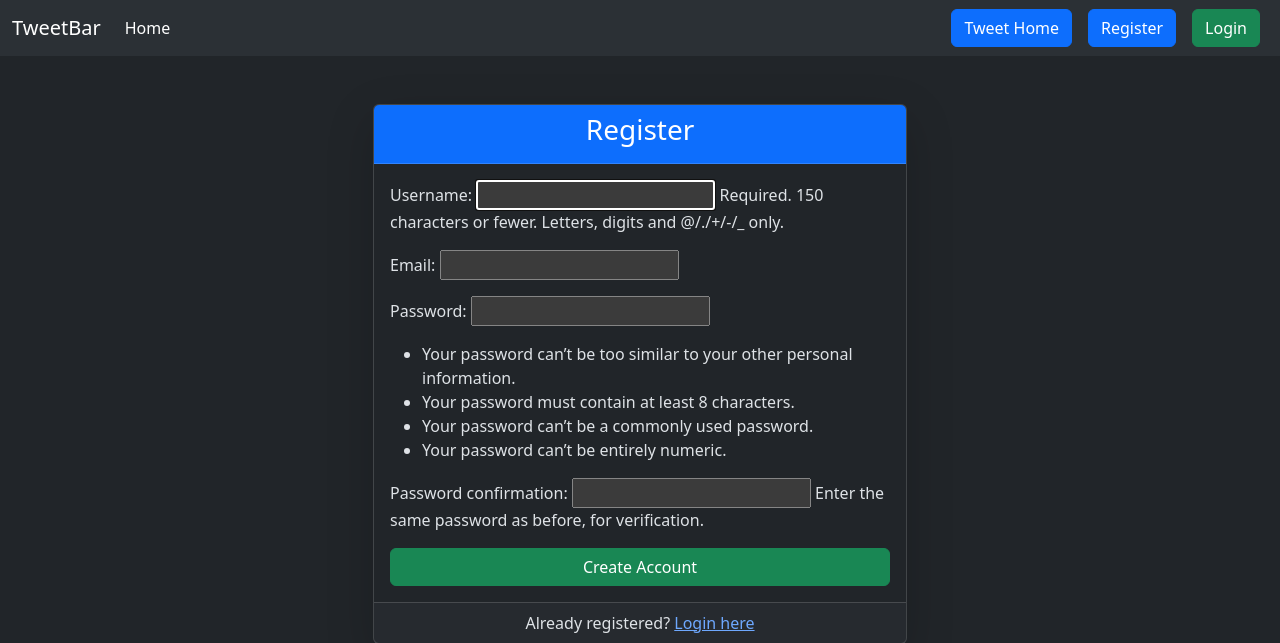
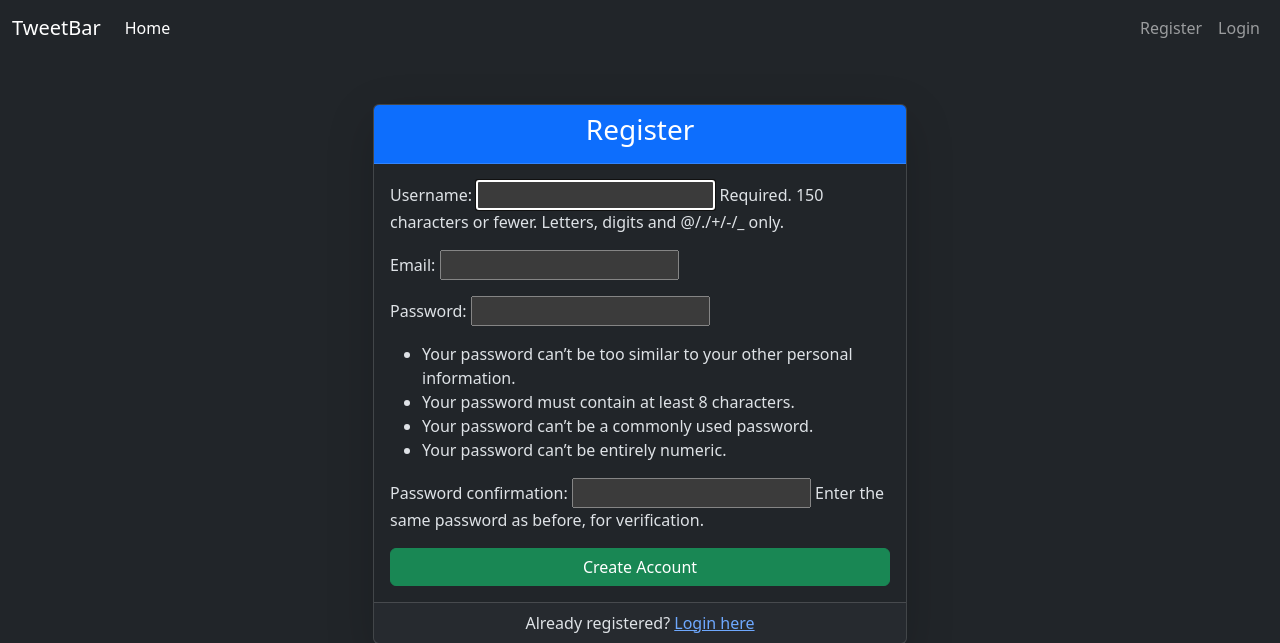
Before and after one commit to rohitgiri0/Tweetkarr, a Django app: page /register/ in a window 1280 px wide. Shown: the top 643 px of the page. Run offline with Django 5.2, Linux system fonts and the light colour scheme.

Commit message:
nav fixed

```diff
--- a/tweetkarr/templates/layout.html
+++ b/tweetkarr/templates/layout.html
@@ -12,58 +12,63 @@
     <link href="https://cdn.jsdelivr.net/npm/bootstrap@5.3.7/dist/css/bootstrap.min.css" rel="stylesheet" integrity="sha384-LN+7fdVzj6u52u30Kp6M/trliBMCMKTyK833zpbD+pXdCLuTusPj697FH4R/5mcr" crossorigin="anonymous">
 </head>
 <body>
-<nav class="navbar navbar-expand-lg bg-body-tertiary">
+<nav class="navbar navbar-expand-lg navbar-dark bg-dark">
   <div class="container-fluid">
     <a class="navbar-brand" href="#">TweetBar</a>
-    <button class="navbar-toggler" type="button" data-bs-toggle="collapse" data-bs-target="#navbarSupportedContent" aria-controls="navbarSupportedContent" aria-expanded="false" aria-label="Toggle navigation">
+    <button class="navbar-toggler" type="button" data-bs-toggle="collapse" data-bs-target="#navbarContent"
+      aria-controls="navbarContent" aria-expanded="false" aria-label="Toggle navigation">
       <span class="navbar-toggler-icon"></span>
     </button>
-    <div class="collapse navbar-collapse" id="navbarSupportedContent">
-      <ul class="navbar-nav me-auto mb-2 mb-lg-0">
+
+    <div class="collapse navbar-collapse" id="navbarContent">
+      <ul class="navbar-nav me-auto">
         <li class="nav-item">
           <a class="nav-link active" aria-current="page" href="http://127.0.0.1:8000/">Home</a>
         </li>
         {% comment %} <li class="nav-item">
-          <a class="nav-link" href="#">Link</a>
-        </li> {% endcomment %}
-        {% comment %} <li class="nav-item dropdown">
-          <a class="nav-link dropdown-toggle" href="#" role="button" data-bs-toggle="dropdown" aria-expanded="false">
-            Dropdown
-          </a>
-          <ul class="dropdown-menu">
-            <li><a class="dropdown-item" href="#">Action</a></li>
-            <li><a class="dropdown-item" href="#">Another action</a></li>
-            <li><hr class="dropdown-divider"></li>
-            <li><a class="dropdown-item" href="#">Something else here</a></li>
-          </ul>
-        </li> {% endcomment %}
-        {% comment %} <li class="nav-item">
-          <a class="nav-link disabled" aria-disabled="true">Disabled</a>
+          <a class="nav-link" href="{% url 'tweet_list' %}">Tweet Home</a>
         </li> {% endcomment %}
       </ul>
-      {% comment %} <form class="d-flex" role="search">
-        <input class="form-control me-2" type="search" placeholder="Search" aria-label="Search"/>
-        <button class="btn btn-outline-success" type="submit">Search</button>
-      </form> {% endcomment %}
 
-      <a href="{% url 'tweet_list'%} " class="btn btn-primary mx-2">Tweet Home</a>
-      {% if user.is_authenticated%}
-      <form action="{%url 'logout'%}" method="post">
-      {% csrf_token %}
-      <button class="btn btn-danger" type='submit'>Logout</button>
+      <ul class="navbar-nav ms-auto">
+        {% if user.is_authenticated %}
+          <li class="nav-item">
+            <span class="nav-link text-white">Welcome, {{ user.username }}</span>
+          </li>
+        {% else %}
+          <li class="nav-item">
+            <a class="nav-link" href="{% url 'register' %}">Register</a>
+          </li>
+          <li class="nav-item">
+            <a class="nav-link" href="{% url 'login' %}">Login</a>
+          </li>
+        {% endif %}
+      </ul>
+
+      {% if user.is_authenticated %}
+      <form action="{% url 'logout' %}" method="post" class="d-flex align-items-center ms-3">
+        {% csrf_token %}
+        <button type="submit" class="btn btn-outline-danger btn-sm">Logout</button>
       </form>
-      {%else %}
-      <a href="{% url 'register'%} " class="btn btn-primary mx-2">Register</a>
-      <a href="{% url 'login'%} " class="btn btn-success mx-2" >Login</a>
-
-      {%endif%}
+      {% endif %}
     </div>
   </div>
 </nav>
+<script>
+  const toggler = document.querySelector('.navbar-toggler');
+  const collapse = document.querySelector('#navbarContent');
 
+  if (toggler && collapse) {
+    toggler.addEventListener('click', function () {
+      collapse.classList.toggle('show');
+    });
+  }
+</script>
     <div class="container">
         {% block content %}
         {% endblock %}
     </div>
+    <!-- Bootstrap JS with Popper.js (required for navbar toggle) -->
+<script src="https://cdn.jsdelivr.net/npm/bootstrap@5.3.7/dist/js/bootstrap.bundle.min.js" integrity="sha384-ENjdO4Dr2bkBIFxQpeoA6VZ97KLcd3f7tkP6ErBvKU7imGFJk3y2H4O8UmgK6v9K" crossorigin="anonymous"></script>
 </body>
 </html>
```
